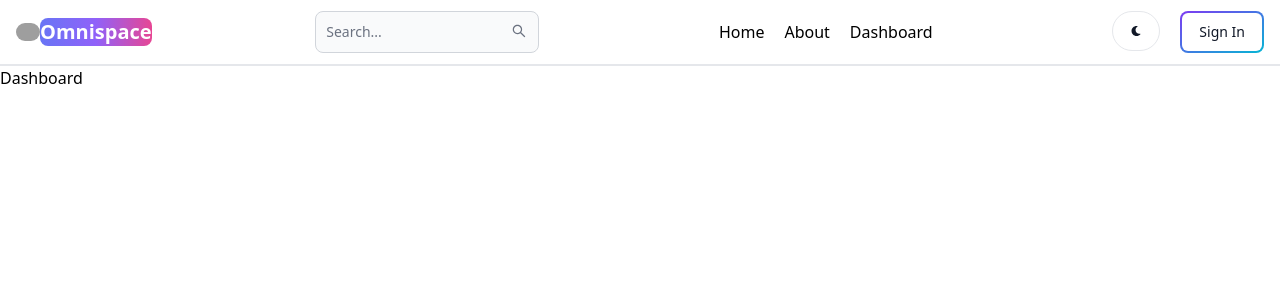
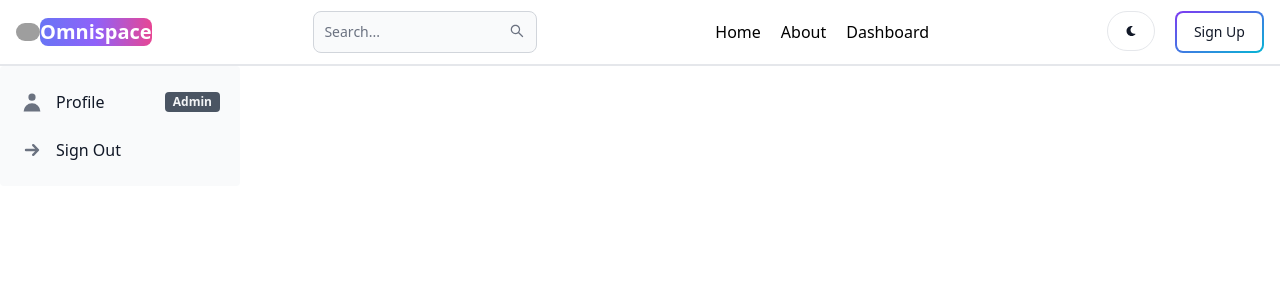
Before and after one commit to dere-12/omnispace-admin, a React (Vite) app in the folder client/: page /dashboard in a window 1280 px wide. Shown: the top 300 px of the page. Built offline with nearby package versions, Linux system fonts and the light colour scheme; grey boxes are pictures that could not be loaded.

Commit message:
create dash board side bar and profile section

```diff
--- /dev/null
+++ b/client/src/components/DashProfile.jsx
@@ -0,0 +1,21 @@
+import { Alert, Button, Modal, ModalBody, TextInput } from "flowbite-react";
+
+export default function DashProfile() {
+  return (
+    <div className="max-w-2xl pl-60 pt-16 w-full">
+      <h1 className="my-7 text-center font-semibold text-3xl">Profile</h1>
+      <form className="flex flex-col gap-3">
+        <TextInput type="text" id="username" placeholder="username" />
+        <TextInput type="email" id="email" placeholder="email" />
+        <TextInput type="password" id="password" placeholder="password" />
+        <Button type="submit" gradientDuoTone="purpleToBlue" outline>
+          Update
+        </Button>
+      </form>
+      <div className="text-red-500 flex justify-between mt-5 text-sm">
+        <span className="cursor-pointer">Delete Account</span>
+        <span className="cursor-pointer">Sign Out</span>
+      </div>
+    </div>
+  );
+}
--- /dev/null
+++ b/client/src/components/DashSidebar.jsx
@@ -0,0 +1,38 @@
+import { Sidebar } from "flowbite-react";
+import { HiUser, HiArrowSmRight } from "react-icons/hi";
+import { useEffect, useState } from "react";
+import { Link, useLocation } from "react-router-dom";
+
+export default function DashSidebar() {
+  const location = useLocation();
+  const [tab, setTab] = useState("");
+  useEffect(() => {
+    const urlParams = new URLSearchParams(location.search);
+    const tabFromUrl = urlParams.get("tab");
+    if (tabFromUrl) {
+      setTab(tabFromUrl);
+    }
+  }, [location.search]);
+
+  return (
+    <Sidebar className="w-60">
+      <Sidebar.Items>
+        <Sidebar.ItemGroup>
+          <Link to="/dashboard?tab=profile">
+            <Sidebar.Item
+              active={tab === "profile"}
+              icon={HiUser}
+              label={"Admin"}
+              labelColor="dark"
+            >
+              Profile
+            </Sidebar.Item>
+          </Link>
+          <Sidebar.Item icon={HiArrowSmRight} className="cursor-pointer">
+            Sign Out
+          </Sidebar.Item>
+        </Sidebar.ItemGroup>
+      </Sidebar.Items>
+    </Sidebar>
+  );
+}
--- a/client/src/components/Header.jsx
+++ b/client/src/components/Header.jsx
@@ -48,9 +48,9 @@ export default function Header() {
           <FaMoon />
         </Button>
 
-        <Link to="/sign-in">
+        <Link to="/sign-Up">
           <Button gradientDuoTone="purpleToBlue" outline>
-            Sign In
+            Sign Up
           </Button>
         </Link>
       </div>
--- a/client/src/pages/Dashboard.jsx
+++ b/client/src/pages/Dashboard.jsx
@@ -1,3 +1,24 @@
+import { useEffect, useState } from "react";
+import { useLocation } from "react-router-dom";
+import DashSidebar from "../components/DashSidebar";
+import DashProfile from "../components/DashProfile";
+
 export default function Dashboard() {
-  return <div>Dashboard</div>;
+  const location = useLocation();
+  const [tab, setTab] = useState("");
+  useEffect(() => {
+    const urlParams = new URLSearchParams(location.search);
+    const tabFromUrl = urlParams.get("tab");
+    if (tabFromUrl) {
+      setTab(tabFromUrl);
+    }
+  }, [location.search]);
+  return (
+    <div className="min-h-full flex">
+      <div>
+        <DashSidebar />
+      </div>
+      {tab == "profile" && <DashProfile />}
+    </div>
+  );
 }
--- a/client/src/pages/SignIn.jsx
+++ b/client/src/pages/SignIn.jsx
@@ -3,30 +3,27 @@ import { Link } from "react-router-dom";
 
 export default function SignIn() {
   return (
-    <div className="min-h-screen mt-20">
+    <div className="min-h-full mt-20">
       <div className="flex p-3 max-w-xl mx-auto flex-col">
         <form className="flex flex-col gap-5">
           <div>
-            <Label value="Your Name" />
-            <TextInput type="text" placeholder="Username" id="username" />
-          </div>
-          <div>
             <Label value="Your Email" />
-            <TextInput type="text" placeholder="Email" id="email" />
+            <TextInput type="email" placeholder="Email" id="email" />
           </div>
           <div>
             <Label value="Your Password" />
-            <TextInput type="text" placeholder="Password" id="username" />
+            <TextInput type="password" placeholder="Password" id="username" />
           </div>
 
           <Button gradientDuoTone="purpleToPink" type="submit">
-            Sign Up
+            Sign In
+            {/* TODO: when sign in redirect to DASHBOARD */}
           </Button>
         </form>
         <div className="flex gap-2 text-sm mt-5">
-          <span>Have an account?</span>
-          <Link to="/sign-in" className="text-blue-600">
-            Sign In
+          <span>Don&apos;t Have an account?</span>
+          <Link to="/sign-up" className="text-blue-600">
+            Sign Up
           </Link>
         </div>
       </div>
--- a/client/src/pages/SignUp.jsx
+++ b/client/src/pages/SignUp.jsx
@@ -1,3 +1,35 @@
+import { Label, TextInput, Button } from "flowbite-react";
+import { Link } from "react-router-dom";
+
 export default function SignUp() {
-  return <div>sign up</div>;
+  return (
+    <div className="min-h-full mt-20">
+      <div className="flex p-3 max-w-xl mx-auto flex-col">
+        <form className="flex flex-col gap-5">
+          <div>
+            <Label value="Your Name" />
+            <TextInput type="text" placeholder="Username" id="username" />
+          </div>
+          <div>
+            <Label value="Your Email" />
+            <TextInput type="email" placeholder="Email" id="email" />
+          </div>
+          <div>
+            <Label value="Your Password" />
+            <TextInput type="password" placeholder="Password" id="username" />
+          </div>
+
+          <Button gradientDuoTone="purpleToPink" type="submit">
+            Sign Up
+          </Button>
+        </form>
+        <div className="flex gap-2 text-sm mt-5">
+          <span>Have an account?</span>
+          <Link to="/sign-in" className="text-blue-600">
+            Sign In
+          </Link>
+        </div>
+      </div>
+    </div>
+  );
 }
```
